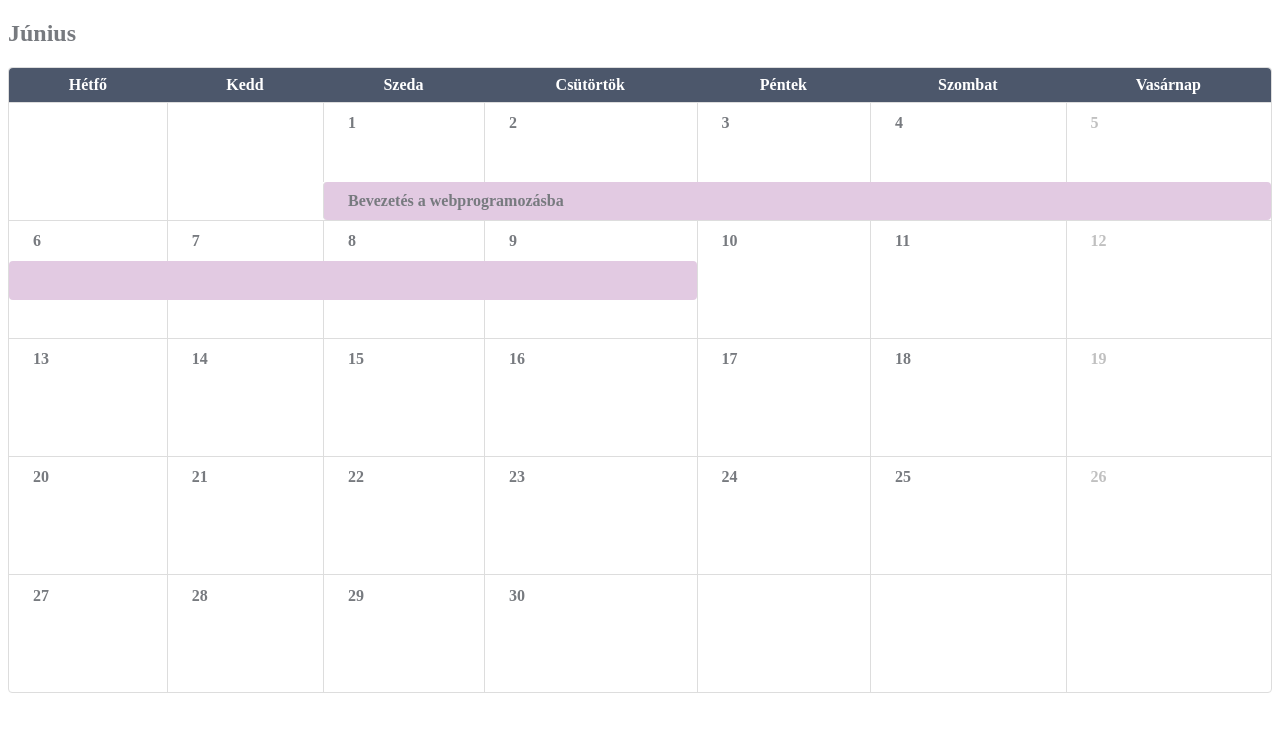
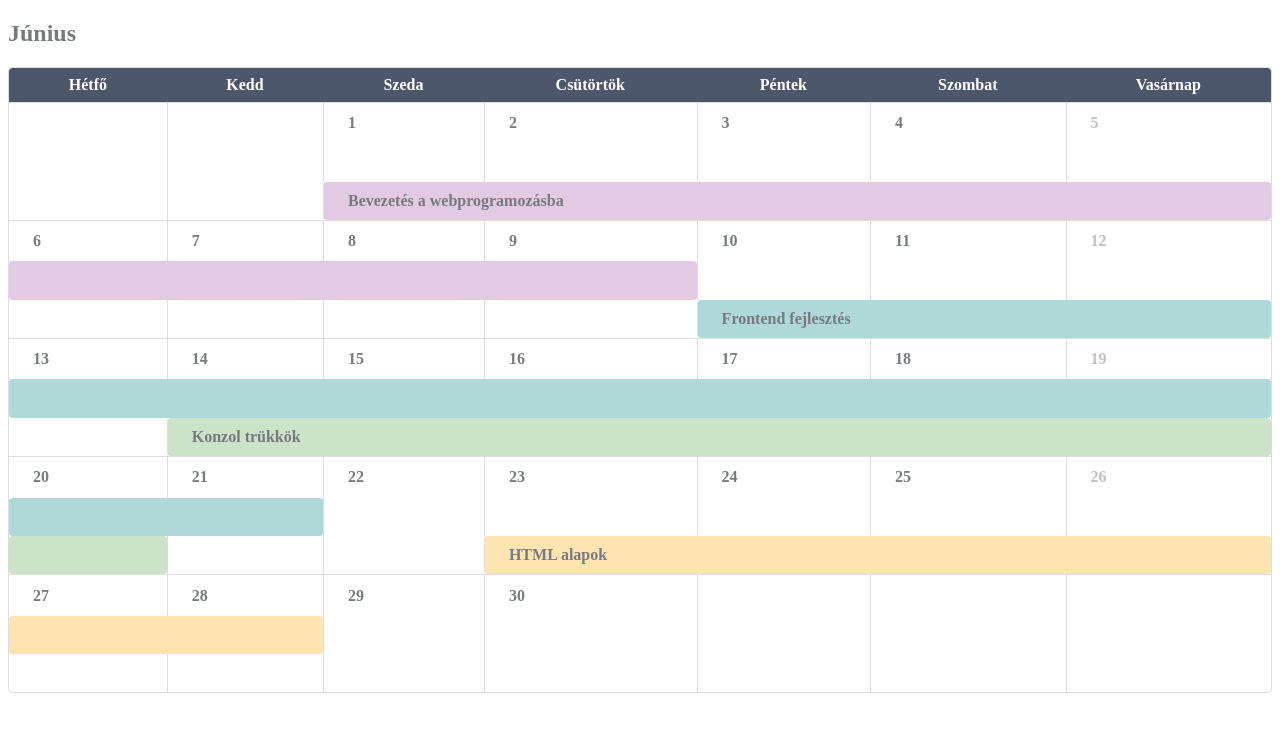
Before and after one commit to szabinafekete/kihivas7, a plain HTML site: page index.html in a window 1280 px wide. Drawn offline with Linux system fonts and the light colour scheme.

Commit message:
Add files via upload

```diff
--- a/index.html
+++ b/index.html
@@ -53,6 +53,15 @@
         }
         .tnfBC1 {
             background-color: #e2cae2;
+        }
+        .tnfBC2 {
+            background-color: #afd9d8;
+        }
+        .tnfBC3 {
+            background-color: #cce3c9;
+        }
+        .tnfBC4 {
+            background-color: #fee4b1;
         }
     </style>
 </head>
@@ -115,9 +124,7 @@
                 <td></td>
                 <td></td>
                 <td></td>
-                <td></td>
-                <td></td>
-                <td></td>
+                <td colspan="3" class="tnf tnfColor tnfBC2">Frontend fejlesztés</td>
             </tr>
             <tr class="numcells">
                 <td>13</td>
@@ -129,22 +136,12 @@
                 <td>19</td>
             </tr>
             <tr>
-                <td></td>
-                <td></td>
-                <td></td>
-                <td></td>
-                <td></td>
-                <td></td>
-                <td></td>
+                <td colspan="7" class="tnf tnfColor tnfBC2"></td>
+
             </tr>
             <tr>
                 <td></td>
-                <td></td>
-                <td></td>
-                <td></td>
-                <td></td>
-                <td></td>
-                <td></td>
+                <td colspan="6" class="tnf tnfColor tnfBC3">Konzol trükkök</td>
             </tr>
             <tr class="numcells">
                 <td>20</td>
@@ -156,8 +153,7 @@
                 <td>26</td>
             </tr>
             <tr>
-                <td></td>
-                <td></td>
+                <td colspan="2" class="tnf tnfColor tnfBC2"></td>
                 <td></td>
                 <td></td>
                 <td></td>
@@ -165,13 +161,10 @@
                 <td></td>
             </tr>
             <tr>
+                <td class="tnf tnfColor tnfBC3"></td>
                 <td></td>
                 <td></td>
-                <td></td>
-                <td></td>
-                <td></td>
-                <td></td>
-                <td></td>
+                <td colspan="4" class="tnf tnfColor tnfBC4">HTML alapok</td>
             </tr>
             <tr class="numcells">
                 <td>27</td>
@@ -183,8 +176,7 @@
                 <td></td>
             </tr>
             <tr>
-                <td></td>
-                <td></td>
+                <td colspan="2" class="tnf tnfColor tnfBC4"></td>
                 <td></td>
                 <td></td>
                 <td></td>
```
